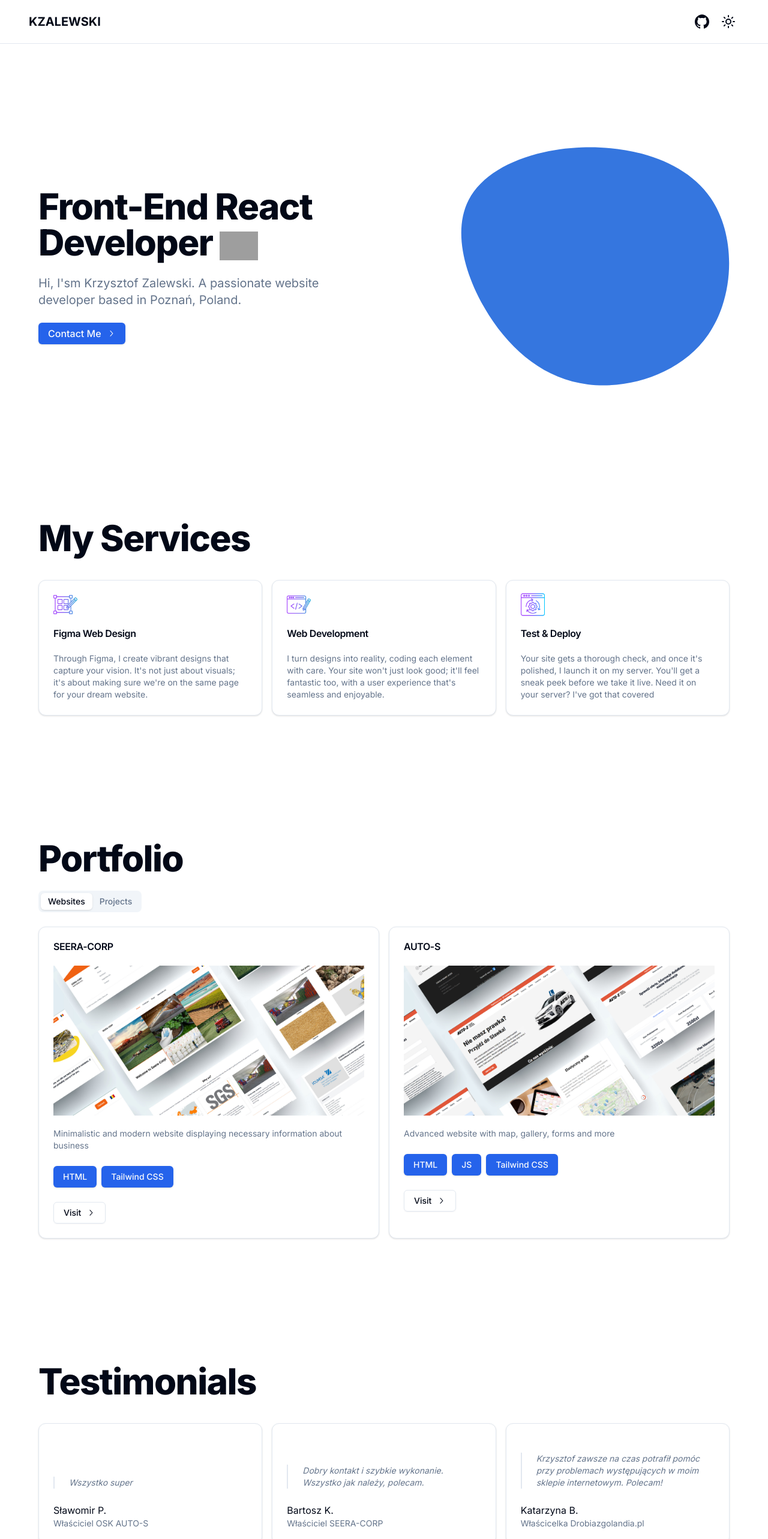
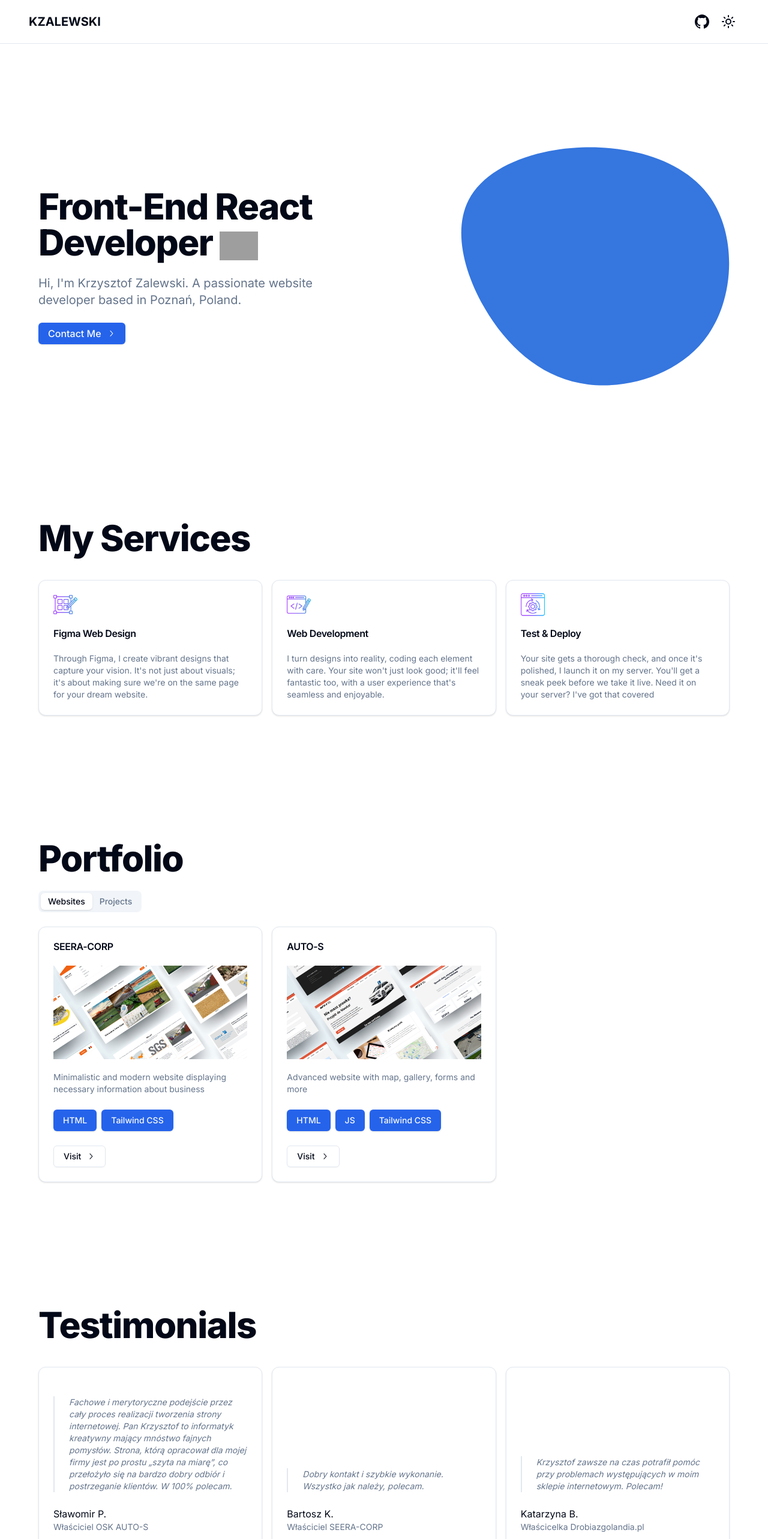
Before and after one commit to zalewa10/newPortfolio, a Next.js app: page / in a window 1280 px wide. Shown: the top 2566 px of the page at 60% size. Built offline with nearby package versions, Linux system fonts and the light colour scheme; grey boxes are pictures that could not be loaded.

Commit message:
poprawki

```diff
--- a/components/Hero.tsx
+++ b/components/Hero.tsx
@@ -19,7 +19,7 @@ const Hero = () => {
               />
             </h1>
             <p className="text-xl text-muted-foreground max-w-sm text-center md:text-left lg:max-w-lg">
-              Hi, I&apos;sm Krzysztof Zalewski. A passionate website developer
+              Hi, I&apos;m Krzysztof Zalewski. A passionate website developer
               based in Poznań, Poland.
             </p>
             <Button className="text-md">
--- a/components/Portfolio.tsx
+++ b/components/Portfolio.tsx
@@ -20,7 +20,7 @@ const Portfolio = () => {
                 </TabsList>
               </div>
               <TabsContent value="account">
-                <div className="grid grid-cols-1 md:grid-cols-2 gap-4 py-4">
+                <div className="grid grid-cols-1 md:grid-cols-2 lg:grid-cols-3 gap-4 py-4">
                   {portfolio.map((project, index) => (
                     <PortfolioCard key={index} project={project} />
                   ))}
--- a/components/elements/ContactForm.tsx
+++ b/components/elements/ContactForm.tsx
@@ -3,7 +3,6 @@ import { Button } from "@/components/ui/button";
 import { Input } from "@/components/ui/input";
 import { Textarea } from "../ui/textarea";
 import { Label } from "../ui/label";
-import { Card } from "../ui/card";
 import emailjs from "@emailjs/browser";
 import Confetti from "react-confetti";
 import { useToast } from "../ui/use-toast";
@@ -100,10 +99,10 @@ const ContactForm = () => {
   return (
     <div className="md:flex py-4 w-full">
       <ConfettiContainer>{showConfetti && <Confetti />}</ConfettiContainer>
-      <Card className="min-w-[330px] border-none w-full">
+
       <div className="md:flex w-full justify-between">
         <form ref={formRef} onSubmit={handleSubmit} className="space-y-3">
-            <div className="mt-3">
+          <div>
             <Label htmlFor="name">Name</Label>
             <Input
               id="name"
@@ -155,7 +154,6 @@ const ContactForm = () => {
           </Button>
         </form>
       </div>
-      </Card>
     </div>
   );
 };
--- a/components/elements/PortfolioCard.tsx
+++ b/components/elements/PortfolioCard.tsx
@@ -1,6 +1,8 @@
 import { ChevronRightIcon } from "@radix-ui/react-icons";
 import { Button } from "@/components/ui/button";
 import { StaticImageData } from "next/image";
+import { Skeleton } from "@/components/ui/skeleton";
+
 import {
   Card,
   CardContent,
@@ -37,8 +39,10 @@ const PortfolioCard: React.FC<PortfolioCardProps> = ({ project }) => {
       </CardHeader>
 
       <CardContent>
-        {imgURL && (
+        {imgURL ? (
           <Image src={imgURL} className="w-full" alt="Website Preview" />
+        ) : (
+          <Skeleton className="h-40 w-full" />
         )}
         <CardDescription className="mt-5">{desc}</CardDescription>
       </CardContent>
--- /dev/null
+++ b/components/ui/skeleton.tsx
@@ -0,0 +1,15 @@
+import { cn } from "@/lib/utils"
+
+function Skeleton({
+  className,
+  ...props
+}: React.HTMLAttributes<HTMLDivElement>) {
+  return (
+    <div
+      className={cn("animate-pulse rounded-md bg-primary/10", className)}
+      {...props}
+    />
+  )
+}
+
+export { Skeleton }
--- a/constants/index.js
+++ b/constants/index.js
@@ -118,7 +118,7 @@ export const testimonials =[
     name: "Sławomir P.",
     role:"Właściciel OSK AUTO-S",
     subtext:
-      "Wszystko super",
+      "Fachowe i merytoryczne podejście przez cały proces realizacji tworzenia strony internetowej. Pan Krzysztof to informatyk kreatywny mający mnóstwo fajnych pomysłów. Strona, którą opracował dla mojej firmy jest po prostu „szyta na miarę”, co przełożyło się na bardzo dobry odbiór i postrzeganie klientów. W 100% polecam."
   },
   {
     name: "Bartosz K.",
```
Also changed, not shown: components/ui/label.tsx (+9 -9 lines). Lines whose indentation alone changed are shown as unchanged.
